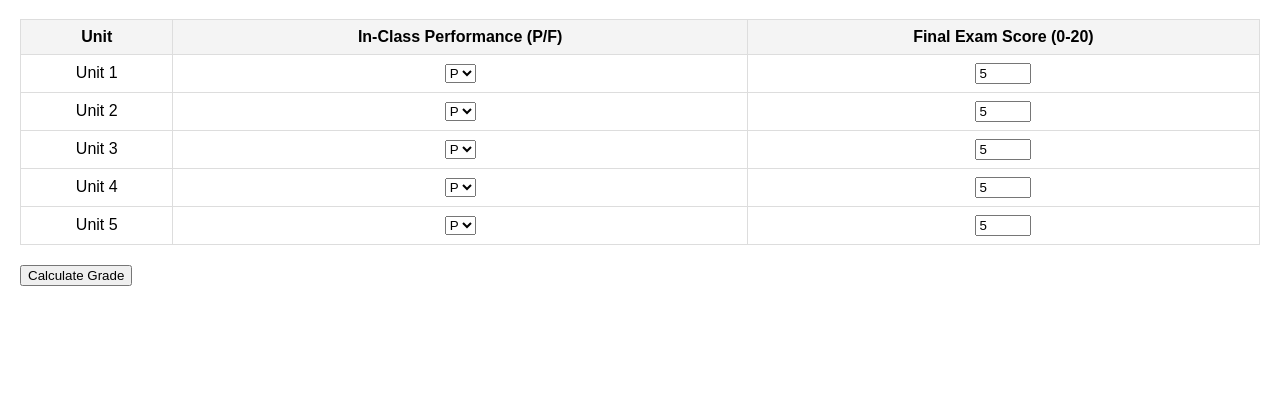
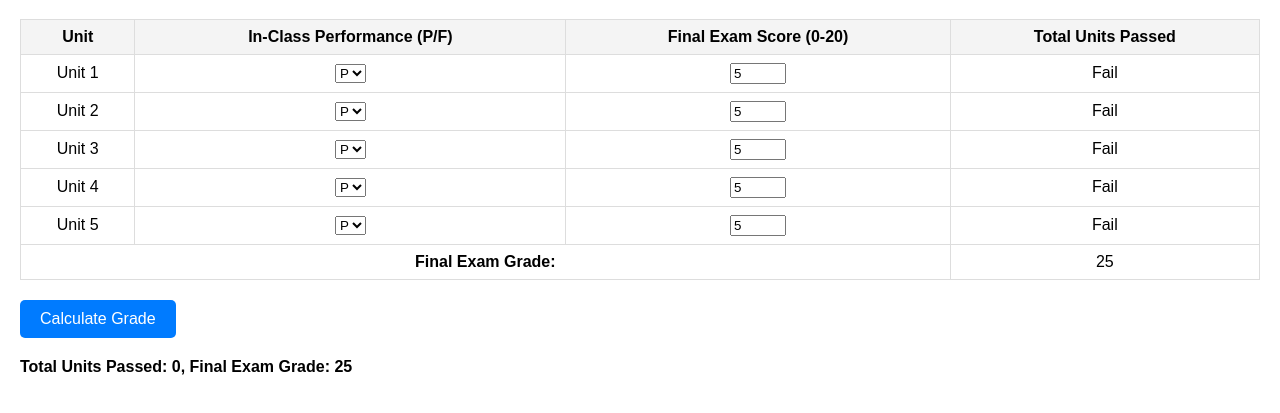
Before and after one commit to mjarret/grade-calculator, a plain HTML site: page index.html in a window 1280 px wide. Both pictures are taken after typing "5", "5", "5", "5", "5" into the empty fields and a click on the button "Calculate Grade". Shown: the part 61-474 px from the top of the page. Drawn offline with Linux system fonts and the light colour scheme.

Commit message:
Update index.html

```diff
--- a/index.html
+++ b/index.html
@@ -26,17 +26,26 @@
       font-weight: bold;
       margin-top: 20px;
     }
+    .btn {
+      padding: 10px 20px;
+      font-size: 16px;
+      cursor: pointer;
+      background-color: #007bff;
+      color: white;
+      border: none;
+      border-radius: 5px;
+    }
   </style>
 </head>
 <body>
   <h1>Quantum Algorithms Grade Calculator</h1>
-  <form id="gradeForm">
   <table>
     <thead>
       <tr>
         <th>Unit</th>
         <th>In-Class Performance (P/F)</th>
         <th>Final Exam Score (0-20)</th>
+        <th>Total Units Passed</th>
       </tr>
     </thead>
     <tbody>
@@ -49,6 +58,7 @@
           </select>
         </td>
         <td><input type="number" id="unit1Final" min="0" max="20"></td>
+        <td id="unit1Result">-</td>
       </tr>
       <tr>
         <td>Unit 2</td>
@@ -59,6 +69,7 @@
           </select>
         </td>
         <td><input type="number" id="unit2Final" min="0" max="20"></td>
+        <td id="unit2Result">-</td>
       </tr>
       <tr>
         <td>Unit 3</td>
@@ -69,6 +80,7 @@
           </select>
         </td>
         <td><input type="number" id="unit3Final" min="0" max="20"></td>
+        <td id="unit3Result">-</td>
       </tr>
       <tr>
         <td>Unit 4</td>
@@ -79,6 +91,7 @@
           </select>
         </td>
         <td><input type="number" id="unit4Final" min="0" max="20"></td>
+        <td id="unit4Result">-</td>
       </tr>
       <tr>
         <td>Unit 5</td>
@@ -89,18 +102,23 @@
           </select>
         </td>
         <td><input type="number" id="unit5Final" min="0" max="20"></td>
+        <td id="unit5Result">-</td>
       </tr>
     </tbody>
+    <tfoot>
+      <tr>
+        <td colspan="3" style="font-weight: bold;">Final Exam Grade:</td>
+        <td id="finalExamGrade">-</td>
+      </tr>
+    </tfoot>
   </table>
 
-    <button type="button" onclick="calculateGrade()">Calculate Grade</button>
-  </form>
-
+  <button class="btn" onclick="calculateGrade()">Calculate Grade</button>
   <div id="result" class="result"></div>
 
   <script>
     function calculateGrade() {
-      // Retrieve class performance and final scores
+      // Get data from each row
       const unitsClass = [
         document.getElementById('unit1Class').value,
         document.getElementById('unit2Class').value,
@@ -117,5 +135,26 @@
         parseFloat(document.getElementById('unit5Final').value) || 0,
       ];
 
-      // Calculate total units passed during class and raw final exam score
-      const unitsPassed = unitsClass.filter(stat
+      // Calculate total units passed
+      let totalUnitsPassed = 0;
+      unitsClass.forEach((performance, index) => {
+        const finalScore = unitsFinal[index];
+        const resultCell = document.getElementById(`unit${index + 1}Result`);
+        if (performance === 'P' && finalScore >= 16) {
+          totalUnitsPassed++;
+          resultCell.textContent = 'Pass';
+        } else {
+          resultCell.textContent = 'Fail';
+        }
+      });
+
+      // Calculate final exam grade
+      const finalExamGrade = unitsFinal.reduce((sum, score) => sum + score, 0);
+      document.getElementById('finalExamGrade').textContent = finalExamGrade;
+
+      // Display result summary
+      document.getElementById('result').textContent = `Total Units Passed: ${totalUnitsPassed}, Final Exam Grade: ${finalExamGrade}`;
+    }
+  </script>
+</body>
+</html>
```
Lines whose indentation alone changed are shown as unchanged.
